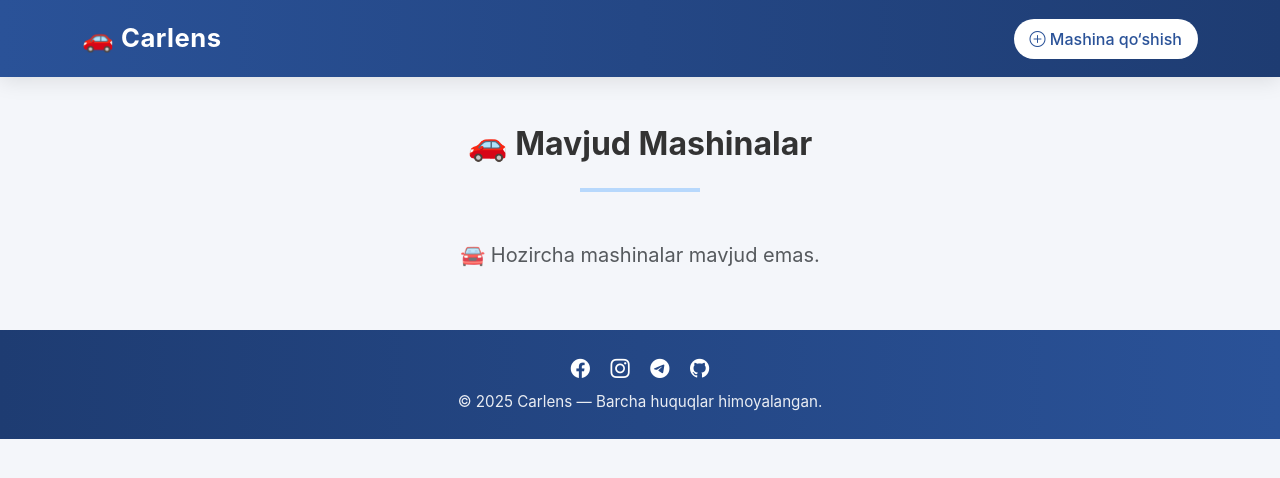
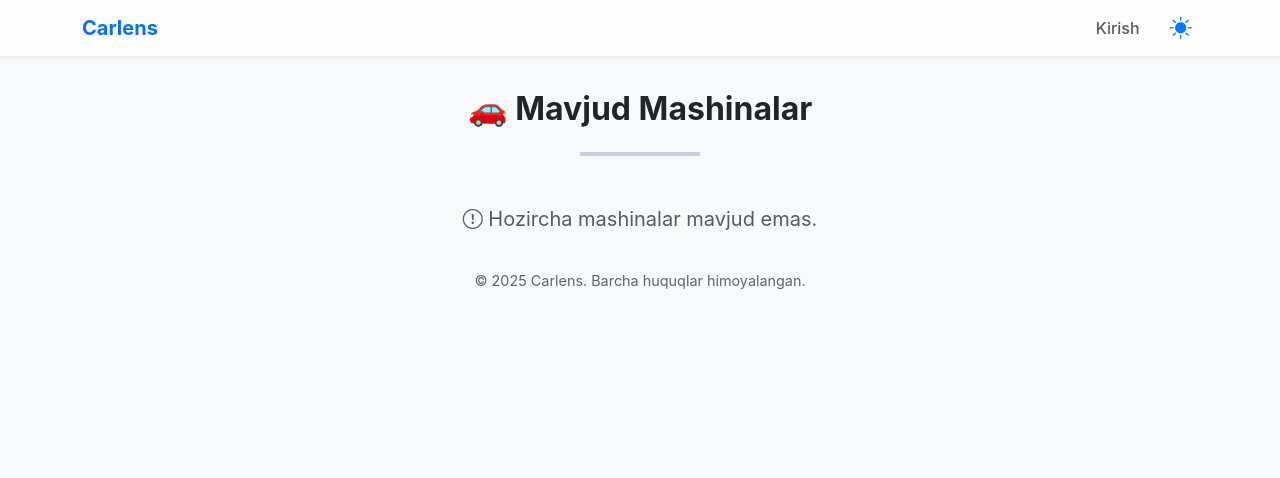
Before and after one commit to tokh1rovn1/carlens, a Django app: page / in a window 1280 px wide. Shown: the top 478 px of the page. Run offline with Django 5.2, Linux system fonts and the light colour scheme; data that the repository does not hold is empty.

Commit message:
Login qushildi va dizayinda uzgarishlar buldi

```diff
--- a/config/settings.py
+++ b/config/settings.py
@@ -124,3 +124,6 @@ MEDIA_ROOT = BASE_DIR / 'media'
 # https://docs.djangoproject.com/en/5.2/ref/settings/#default-auto-field
 
 DEFAULT_AUTO_FIELD = 'django.db.models.BigAutoField'
+
+LOGIN_REDIRECT_URL = 'car_list'
+LOGOUT_REDIRECT_URL = 'car_list'
--- a/config/urls.py
+++ b/config/urls.py
@@ -22,6 +22,7 @@ from django.conf.urls.static import static
 urlpatterns = [
     path('admin/', admin.site.urls),
     path('', include('cars.urls')),
+    path('accounts/', include('django.contrib.auth.urls')),
 ]
 if settings.DEBUG:
     urlpatterns += static(settings.MEDIA_URL, document_root=settings.MEDIA_ROOT)
--- a/templates/base.html
+++ b/templates/base.html
@@ -3,164 +3,154 @@
 <head>
     <meta charset="UTF-8">
     <meta name="viewport" content="width=device-width, initial-scale=1.0">
-  <title>Carlens</title>
+    <title>{% block title %}Carlens{% endblock %}</title>
 
-  <!-- Bootstrap & Icons -->
+    <!-- Bootstrap -->
     <link href="https://cdn.jsdelivr.net/npm/bootstrap@5.3.2/dist/css/bootstrap.min.css" rel="stylesheet">
-  <link rel="stylesheet" href="https://cdn.jsdelivr.net/npm/bootstrap-icons@1.10.5/font/bootstrap-icons.css">
+    <!-- Icons -->
+    <link href="https://cdn.jsdelivr.net/npm/bootstrap-icons@1.11.1/font/bootstrap-icons.css" rel="stylesheet">
 
     <style>
-    body {
-      background: #f4f6fa;
-      font-family: 'Inter', sans-serif;
-      color: #333;
-      scroll-behavior: smooth;
+        :root {
+            --bg-light: #f8f9fa;
+            --text-light: #212529;
+            --bg-dark: #121212;
+            --text-dark: #f1f1f1;
+            --accent: #007aff;
+            --card-bg-light: #ffffff;
+            --card-bg-dark: #1e1e1e;
         }
 
-    /* ===== Navbar ===== */
-    .navbar {
-      background: linear-gradient(90deg, #2a5298, #1e3c72);
-      padding: 0.9rem 0;
-      box-shadow: 0 4px 20px rgba(0,0,0,0.1);
+        body {
+            background-color: var(--bg-light);
+            color: var(--text-light);
+            font-family: -apple-system, BlinkMacSystemFont, "SF Pro Display", "Roboto", sans-serif;
+            transition: background 0.3s, color 0.3s;
         }
 
-    .navbar-brand {
-      font-weight: 700;
-      font-size: 1.6rem;
-      letter-spacing: 0.5px;
-      color: #fff !important;
-      display: flex;
-      align-items: center;
-      gap: 8px;
+        body.dark-mode {
+            background-color: var(--bg-dark);
+            color: var(--text-dark);
         }
 
-    .navbar-brand:hover {
-      color: #e3f2fd !important;
-      transform: scale(1.03);
-      transition: 0.3s;
+        nav {
+            backdrop-filter: blur(12px);
+            background: rgba(255, 255, 255, 0.7);
+            transition: background 0.3s ease;
         }
 
-    .add-btn {
-      background: #fff;
-      color: #2a5298;
-      padding: 8px 16px;
-      border-radius: 25px;
-      font-weight: 500;
-      text-decoration: none;
-      transition: all 0.3s ease;
+        body.dark-mode nav {
+            background: rgba(0, 0, 0, 0.5);
         }
 
-    .add-btn:hover {
-      background: #e3f2fd;
-      color: #1e3c72;
-      transform: translateY(-2px);
+        .nav-link {
+            font-weight: 500;
+            transition: color 0.3s;
         }
 
-    /* ===== Car Cards ===== */
-    .car-card {
-      background: #fff;
-      border-radius: 15px;
-      overflow: hidden;
-      transition: all 0.3s ease;
-      border: none;
-      box-shadow: 0 2px 10px rgba(0,0,0,0.08);
+        .nav-link:hover {
+            color: var(--accent);
         }
 
-    .car-card:hover {
-      transform: translateY(-8px);
-      box-shadow: 0 8px 25px rgba(0,0,0,0.15);
+        .theme-toggle {
+            border: none;
+            background: transparent;
+            color: var(--accent);
+            font-size: 1.4rem;
+            cursor: pointer;
+            transition: transform 0.3s;
         }
 
-    .car-img {
-      width: 100%;
-      height: 230px;
-      object-fit: cover;
-      border-bottom: 1px solid #eee;
+        .theme-toggle:hover {
+            transform: rotate(20deg);
         }
 
-    .price {
-      font-size: 1.1rem;
-      font-weight: 600;
-      color: #1e3c72;
+        footer {
+            text-align: center;
+            padding: 20px 0;
+            font-size: 0.9rem;
+            opacity: 0.7;
         }
 
-    /* ===== Footer ===== */
-    footer {
-      background: linear-gradient(90deg, #1e3c72, #2a5298);
-      color: white;
-      text-align: center;
-      padding: 25px 0;
-      margin-top: 60px;
-      position: relative;
+        @media (max-width: 576px) {
+            .navbar-brand {
+                font-size: 1.1rem;
             }
-
-    footer p {
-      margin: 0;
-      font-size: 0.95rem;
-      opacity: 0.9;
-    }
-
-    footer .social-links a {
-      color: #fff;
-      margin: 0 8px;
-      font-size: 1.2rem;
-      transition: 0.3s;
-    }
-
-    footer .social-links a:hover {
-      color: #e3f2fd;
-      transform: scale(1.2);
-    }
-
-    /* ===== Animation ===== */
-    @keyframes fadeInUp {
-      from {
-        opacity: 0;
-        transform: translateY(20px);
-      }
-      to {
-        opacity: 1;
-        transform: translateY(0);
-      }
-    }
-
-    .fade-up {
-      animation: fadeInUp 0.6s ease;
         }
     </style>
 </head>
+<body>
+    <!-- Navbar -->
+    <nav class="navbar navbar-expand-lg fixed-top shadow-sm">
+        <div class="container">
+            <a class="navbar-brand fw-bold text-primary" href="{% url 'car_list' %}">Carlens</a>
 
-<body>
+            <button class="navbar-toggler" type="button" data-bs-toggle="collapse" data-bs-target="#navMenu">
+                <span class="navbar-toggler-icon"></span>
+            </button>
 
-  <!-- Navbar -->
-  <nav class="navbar navbar-expand-lg navbar-dark">
-    <div class="container d-flex justify-content-between align-items-center">
-      <a class="navbar-brand" href="{% url 'car_list' %}">
-        🚗 Carlens
-      </a>
-      <a href="{% url 'car_create' %}" class="add-btn">
-        <i class="bi bi-plus-circle"></i> Mashina qo‘shish
-      </a>
+            <div class="collapse navbar-collapse justify-content-end" id="navMenu">
+                <ul class="navbar-nav align-items-center gap-3">
+                    {% if user.is_authenticated %}
+                        <li class="nav-item">
+                            <span class="nav-link">Salom, <strong>{{ user.username }}</strong> 👋</span>
+                        </li>
+                        <li class="nav-item">
+                            <span class="nav-link"><a href="{% url 'car_create' %}">+Qo'shish</a></span>
+                        </li>
+                        <li class="nav-item">
+                            <form method="post" action="{% url 'logout' %}">
+                                {% csrf_token %}
+                                <button class="btn btn-outline-danger btn-sm" type="submit">Chiqish</button>
+                            </form>
+                        </li>
+                    {% else %}
+                        <li class="nav-item"><a href="{% url 'login' %}" class="nav-link">Kirish</a></li>
+                    {% endif %}
+                    <li class="nav-item">
+                        <button id="theme-toggle" class="theme-toggle">
+                            <i class="bi bi-brightness-high-fill" id="theme-icon"></i>
+                        </button>
+                    </li>
+                </ul>
+            </div>
         </div>
     </nav>
 
     <!-- Content -->
-  <main class="container fade-up my-5">
-    {% block content %}{% endblock %}
+    <main class="container" style="padding-top: 90px;">
+        {% block content %}
+        {% endblock %}
     </main>
 
-  <!-- Footer -->
     <footer>
-    <div class="container">
-      <div class="social-links mb-2">
-        <a href="#"><i class="bi bi-facebook"></i></a>
-        <a href="#"><i class="bi bi-instagram"></i></a>
-        <a href="#"><i class="bi bi-telegram"></i></a>
-        <a href="#"><i class="bi bi-github"></i></a>
-      </div>
-      <p>© 2025 Carlens — Barcha huquqlar himoyalangan.</p>
-    </div>
+        <p>© 2025 Carlens. Barcha huquqlar himoyalangan.</p>
     </footer>
 
+    <script>
+        const themeToggle = document.getElementById("theme-toggle");
+        const body = document.body;
+        const icon = document.getElementById("theme-icon");
+
+        // Foydalanuvchi tanlovini saqlash
+        if (localStorage.getItem("theme") === "dark") {
+            body.classList.add("dark-mode");
+            icon.classList.replace("bi-brightness-high-fill", "bi-moon-stars-fill");
+        }
+
+        themeToggle.addEventListener("click", () => {
+            body.classList.toggle("dark-mode");
+
+            if (body.classList.contains("dark-mode")) {
+                icon.classList.replace("bi-brightness-high-fill", "bi-moon-stars-fill");
+                localStorage.setItem("theme", "dark");
+            } else {
+                icon.classList.replace("bi-moon-stars-fill", "bi-brightness-high-fill");
+                localStorage.setItem("theme", "light");
+            }
+        });
+    </script>
+
+    <script src="https://cdn.jsdelivr.net/npm/bootstrap@5.3.2/dist/js/bootstrap.bundle.min.js"></script>
 </body>
 </html>
--- a/templates/car_list.html
+++ b/templates/car_list.html
@@ -1,38 +1,41 @@
 {% extends 'base.html' %}
 {% block content %}
 
-<div class="container my-5">
+<div class="container">
   <h2 class="text-center fw-bold mb-4">🚗 Mavjud Mashinalar</h2>
-    <hr class="mb-5" style="width: 120px; margin: auto; border: 2px solid #007bff;">
+  <hr class="mb-5" style="width:120px;margin:auto;border:2px solid #2a5298;">
 
   {% if cars %}
   <div class="row g-4">
     {% for car in cars %}
-        <div class="col-md-4">
-            <div class="car-card shadow-sm">
+    <div class="col-md-4 col-sm-6">
+      <div class="car-card text-center p-3">
+        <div class="car-img-container">
           {% if car.image %}
           <img src="{{ car.image.url }}" alt="{{ car.name }}" class="car-img">
           {% else %}
-                <img src="https://via.placeholder.com/400x200?text=No+Image" alt="No image" class="car-img">
+          <img src="https://via.placeholder.com/400x250?text=No+Image" alt="No image" class="car-img">
           {% endif %}
+        </div>
 
-                <div class="car-body p-3">
-                    <h5 class="car-title mb-2 fw-semibold">{{ car.name }}</h5>
-                    <span class="badge bg-light text-dark mb-2">{{ car.category.name }}</span>
-
+        <div class="car-info mt-3">
+          <h5 class="fw-semibold mb-1 text-dark">{{ car.name }}</h5>
+          <span class="badge bg-light text-dark mb-2"><i class="bi bi-tags"></i> {{ car.category.name }}</span>
           <p class="price mb-1 fw-bold text-primary">{{ car.price|floatformat:0 }} so‘m</p>
 
-                    <div class="car-details text-secondary small mb-2">
-                        <i class="bi bi-calendar-event"></i> {{ car.year }} &nbsp;|&nbsp;
+          <div class="text-secondary small mb-2">
+            <i class="bi bi-calendar"></i> {{ car.year }} &nbsp;|&nbsp;
             <i class="bi bi-gear"></i> {{ car.engine }} &nbsp;|&nbsp;
             <i class="bi bi-palette"></i> {{ car.color }}
           </div>
 
-                    <p class="text-muted small">{{ car.description|truncatechars:100 }}</p>
+          <p class="text-muted small">{{ car.description|truncatechars:90 }}</p>
 
           <div class="d-flex justify-content-between align-items-center mt-3">
-                        <small class="text-muted">{{ car.created_at|date:"d M, Y" }}</small>
-                        <a href="#" class="btn btn-outline-primary btn-sm">Batafsil</a>
+            <small class="text-muted"><i class="bi bi-clock"></i> {{ car.created_at|date:"d M, Y" }}</small>
+            <a href="#" class="btn btn-outline-primary btn-sm rounded-pill px-3">
+              <i class="bi bi-eye"></i> Batafsil
+            </a>
           </div>
         </div>
       </div>
@@ -41,9 +44,60 @@
   </div>
   {% else %}
   <div class="text-center mt-5">
-        <p class="text-muted fs-5">🚘 Hozircha mashinalar mavjud emas.</p>
+    <p class="text-muted fs-5"><i class="bi bi-exclamation-circle"></i> Hozircha mashinalar mavjud emas.</p>
   </div>
   {% endif %}
 </div>
 
+<style>
+  /* Apple minimal style for cards */
+  .car-card {
+    background: #fff;
+    border-radius: 20px;
+    border: 1px solid #eee;
+    box-shadow: 0 4px 10px rgba(0, 0, 0, 0.04);
+    transition: all 0.3s ease;
+  }
+
+  .car-card:hover {
+    transform: translateY(-5px);
+    box-shadow: 0 8px 30px rgba(0, 0, 0, 0.08);
+  }
+
+  .car-img-container {
+    width: 100%;
+    height: 250px;
+    display: flex;
+    justify-content: center;
+    align-items: center;
+    overflow: hidden;
+    border-radius: 15px;
+    background: #f9fafb;
+  }
+
+  .car-img {
+    width: 400px;
+    height: 250px;
+    object-fit: cover;
+    object-position: center;
+    border-radius: 12px;
+    transition: transform 0.4s ease;
+  }
+
+  .car-card:hover .car-img {
+    transform: scale(1.05);
+  }
+
+  .price {
+    font-size: 1.05rem;
+    color: #1e3c72;
+  }
+
+  .badge {
+    font-size: 0.8rem;
+    padding: 5px 10px;
+    border-radius: 20px;
+  }
+</style>
+
 {% endblock %}
```
Also changed, not shown: templates/car_form.html (+14 -7 lines), templates/registration/login.html (added, +17 -0 lines). Lines whose indentation alone changed are shown as unchanged.
